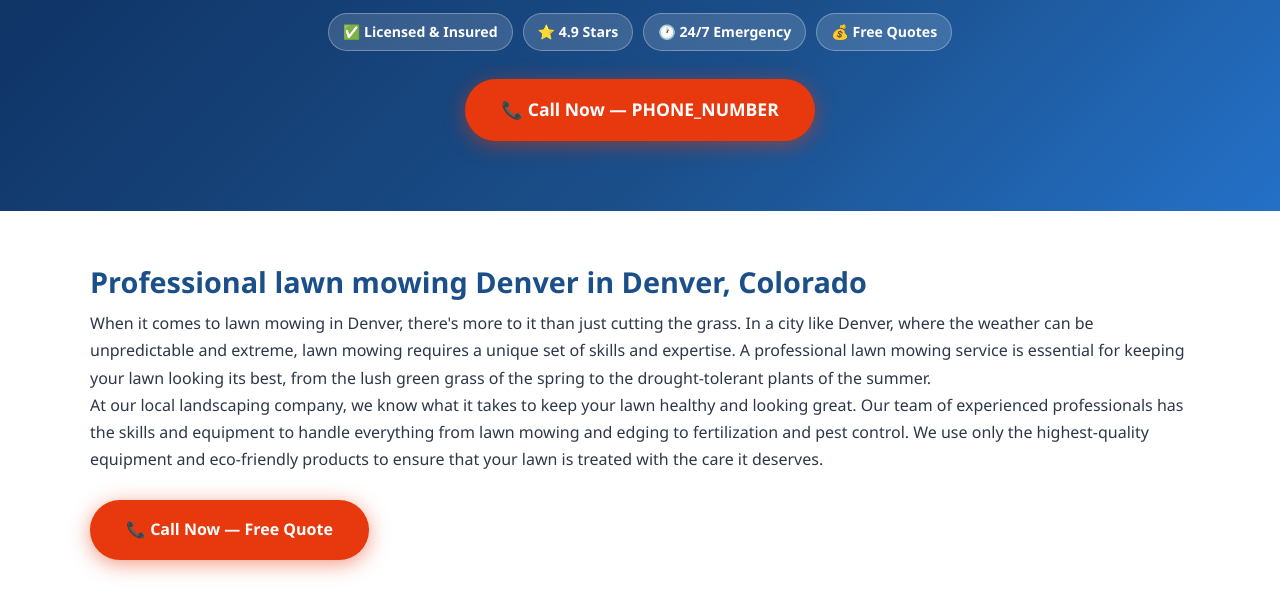
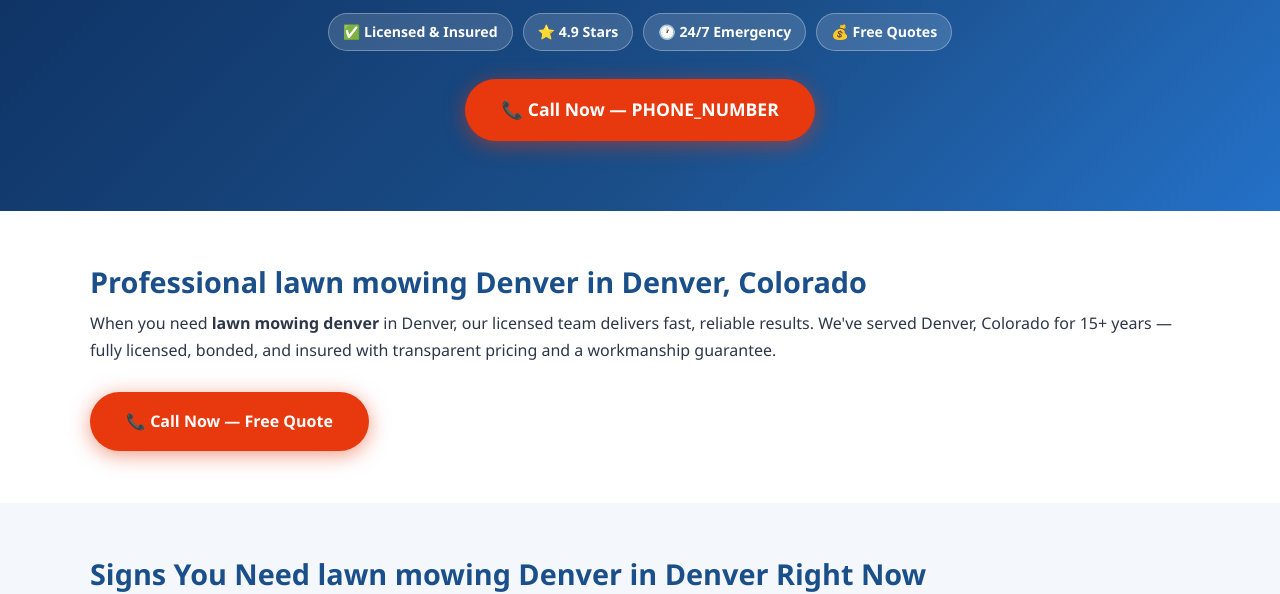
Before and after one commit to leadsmartaffiliate/landscaping-service-denver-co, a plain HTML site: page lawn-mowing/index.html in a window 1280 px wide. Shown: the part 235-829 px from the top of the page. Drawn offline with Linux system fonts and the light colour scheme.

Commit message:
Update lawn-mowing/index.html

```diff
--- a/lawn-mowing/index.html
+++ b/lawn-mowing/index.html
@@ -170,8 +170,7 @@ footer{background:var(--dark);color:#c9d1e0;padding:40px 20px 20px}
 <section aria-labelledby="sub-intro-heading">
   <div class="section-inner">
     <h2 id="sub-intro-heading">Professional lawn mowing Denver in Denver, Colorado</h2>
-    <p>When it comes to lawn mowing in Denver, there's more to it than just cutting the grass. In a city like Denver, where the weather can be unpredictable and extreme, lawn mowing requires a unique set of skills and expertise. A professional lawn mowing service is essential for keeping your lawn looking its best, from the lush green grass of the spring to the drought-tolerant plants of the summer.</p>
-<p>At our local landscaping company, we know what it takes to keep your lawn healthy and looking great. Our team of experienced professionals has the skills and equipment to handle everything from lawn mowing and edging to fertilization and pest control. We use only the highest-quality equipment and eco-friendly products to ensure that your lawn is treated with the care it deserves.</p>
+    <p>When you need <strong>lawn mowing denver</strong> in Denver, our licensed team delivers fast, reliable results. We've served Denver, Colorado for 15+ years — fully licensed, bonded, and insured with transparent pricing and a workmanship guarantee.</p>
     <br>
     <a href="tel:PHONE_NUMBER" class="btn-call" style="font-size:1em"
        aria-label="Call now for lawn mowing Denver in Denver">📞 Call Now — Free Quote</a>
```
